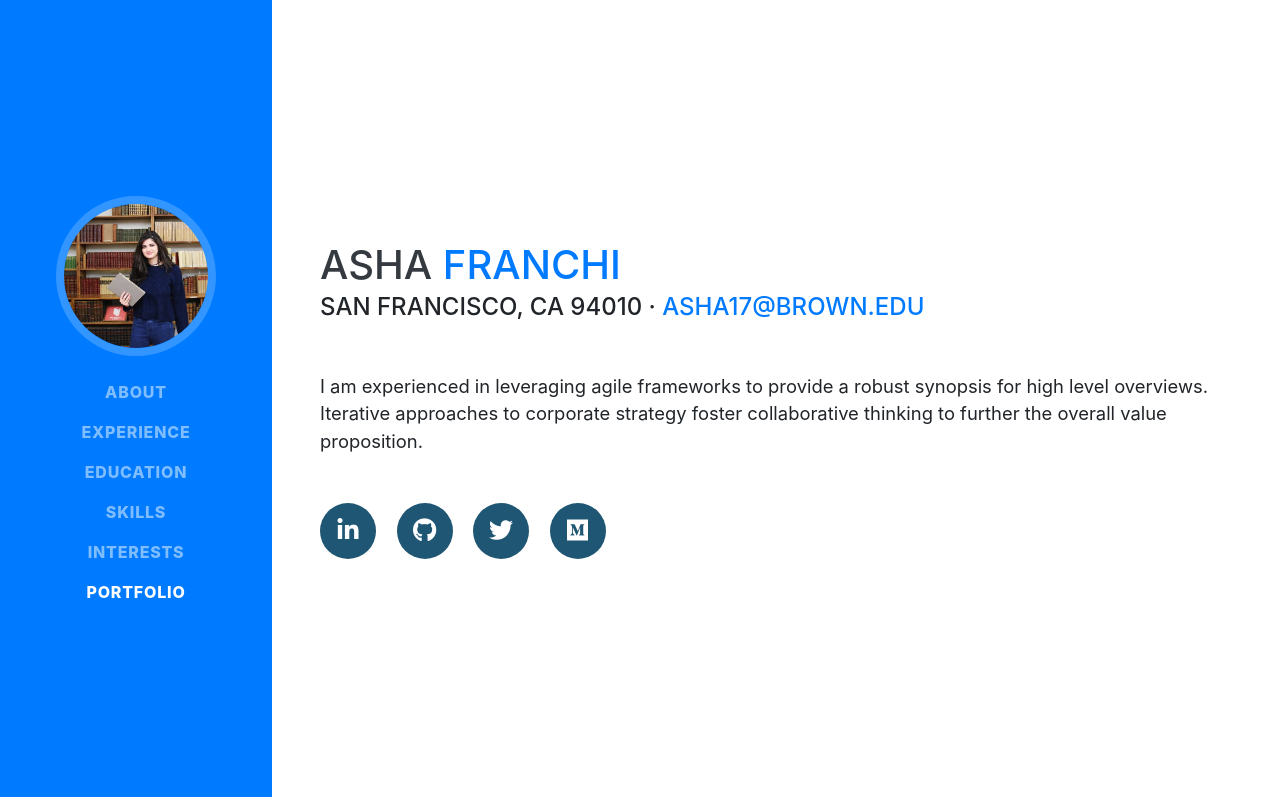
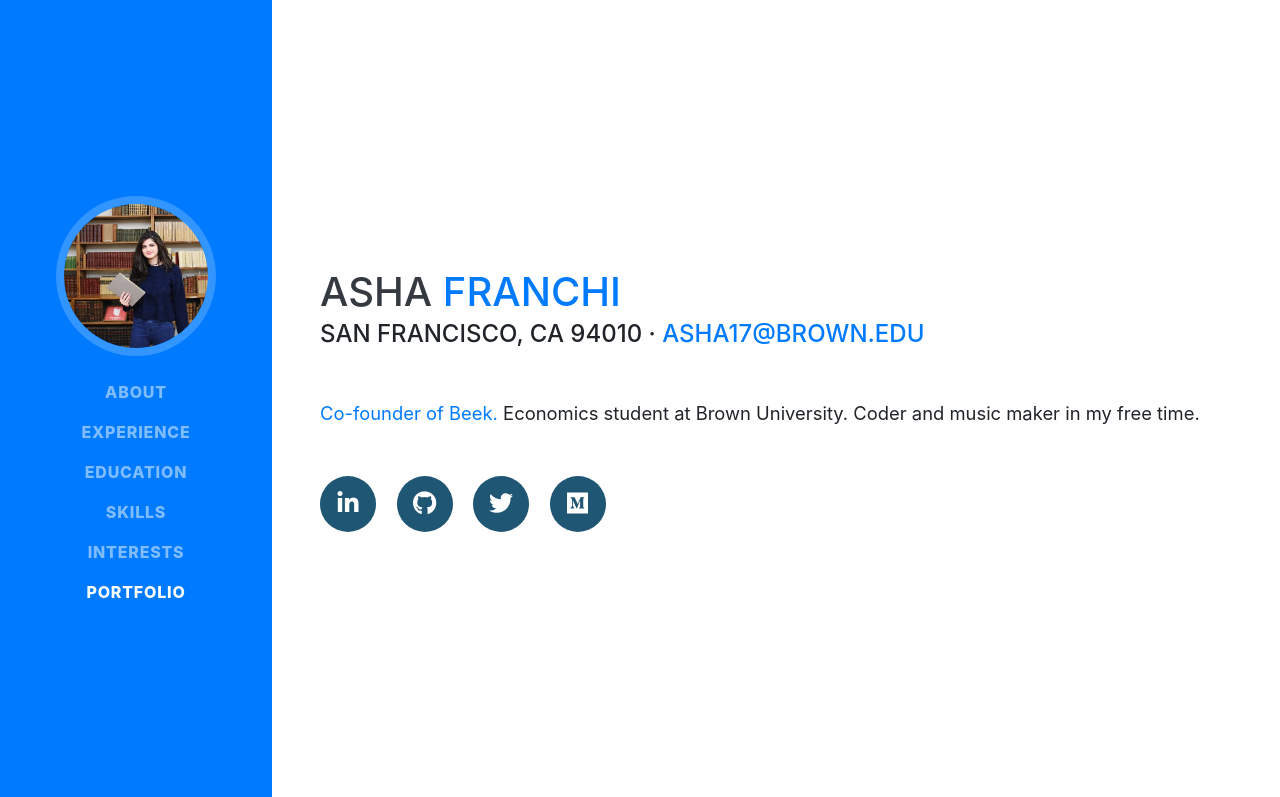
Before and after one commit to ashafranchi/Profile, a website with bundled scripts: page index.html in a window 1280 px wide. Shown: the top 797 px of the page. Built offline with nearby package versions, Linux system fonts and the light colour scheme; a web font is replaced by a local one.

Commit message:
saved some extra changes

```diff
--- a/index.html
+++ b/index.html
@@ -69,7 +69,7 @@
         <div class="subheading mb-5">San Francisco, CA 94010 ·
           <a href="mailto:asha17@brown.edu">asha17@brown.edu</a>
         </div>
-        <p class="lead mb-5">I am experienced in leveraging agile frameworks to provide a robust synopsis for high level overviews. Iterative approaches to corporate strategy foster collaborative thinking to further the overall value proposition.</p>
+        <p class="lead mb-5"><a href="https://getbeek.com/">Co-founder of Beek.</a> Economics student at Brown University. Coder and music maker in my free time.</p>
         <div class="social-icons">
           <a href="#">
             <i class="fab fa-linkedin-in"></i>
```
